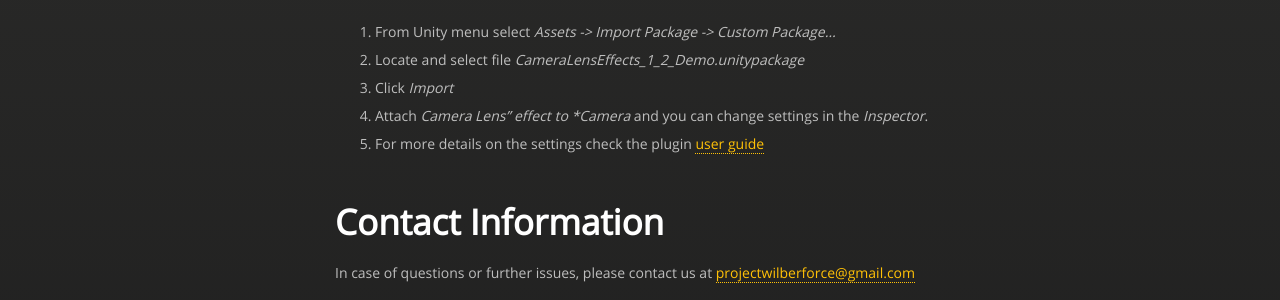
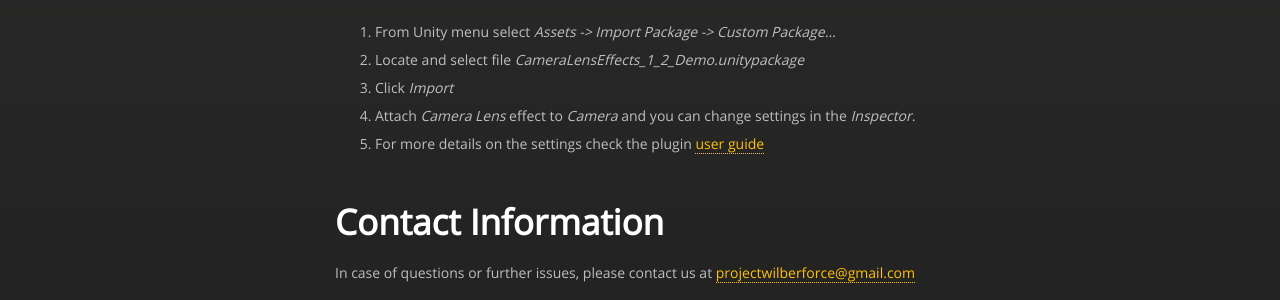
Before and after one commit to projectwilberforce/projectwilberforce.github.io, a Jekyll site: the page built from cameralens/demo/index.md, in a window 1280 px wide and 900 px high, scrolled down 563 px. Shown: the part 505-805 px from the top of the window. Built offline with Jekyll 4.4.1, drawn with Linux system fonts in a browser that asks for light colours; nearby versions of some CDN libraries.

Commit message:
typo fix

```diff
--- a/cameralens/demo/index.md
+++ b/cameralens/demo/index.md
@@ -27,7 +27,7 @@ Also See:
 1. From Unity menu select *Assets -> Import Package -> Custom Package...*
 2. Locate and select file *CameraLensEffects_1_2_Demo.unitypackage*
 3. Click *Import*
-5. Attach *Camera Lens" effect to *Camera* and you can change settings in the *Inspector*.
+5. Attach *Camera Lens* effect to *Camera* and you can change settings in the *Inspector*.
 6. For more details on the settings check the plugin [user guide](/cameralens/manual)
 
 # Contact Information
```
